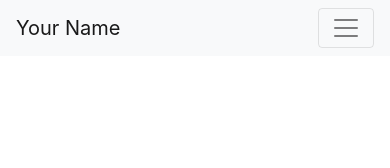
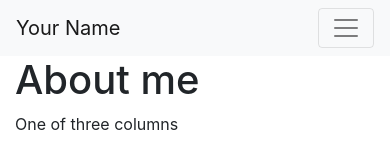
Before and after one commit to DSM12/Bootstrap-Portfolio, a plain HTML site: page index.html in a window 390 px wide. Drawn offline with nearby package versions, Linux system fonts and the light colour scheme.

Commit message:
added first column and row container

```diff
--- a/index.html
+++ b/index.html
@@ -26,6 +26,21 @@
                 </li>
               </ul>
             </div>
-          </nav>
+        </nav>
+
+
+        </div>
+
+        <div class="container">
+            <div class="row">
+              <div class="col-md-8">
+                <h1>About me</h1>
+              </div>
+              <div class="col-sm-4">
+                One of three columns
+              </div>
+            </div>
+          </div>
+
     </body>
 </html>
```
